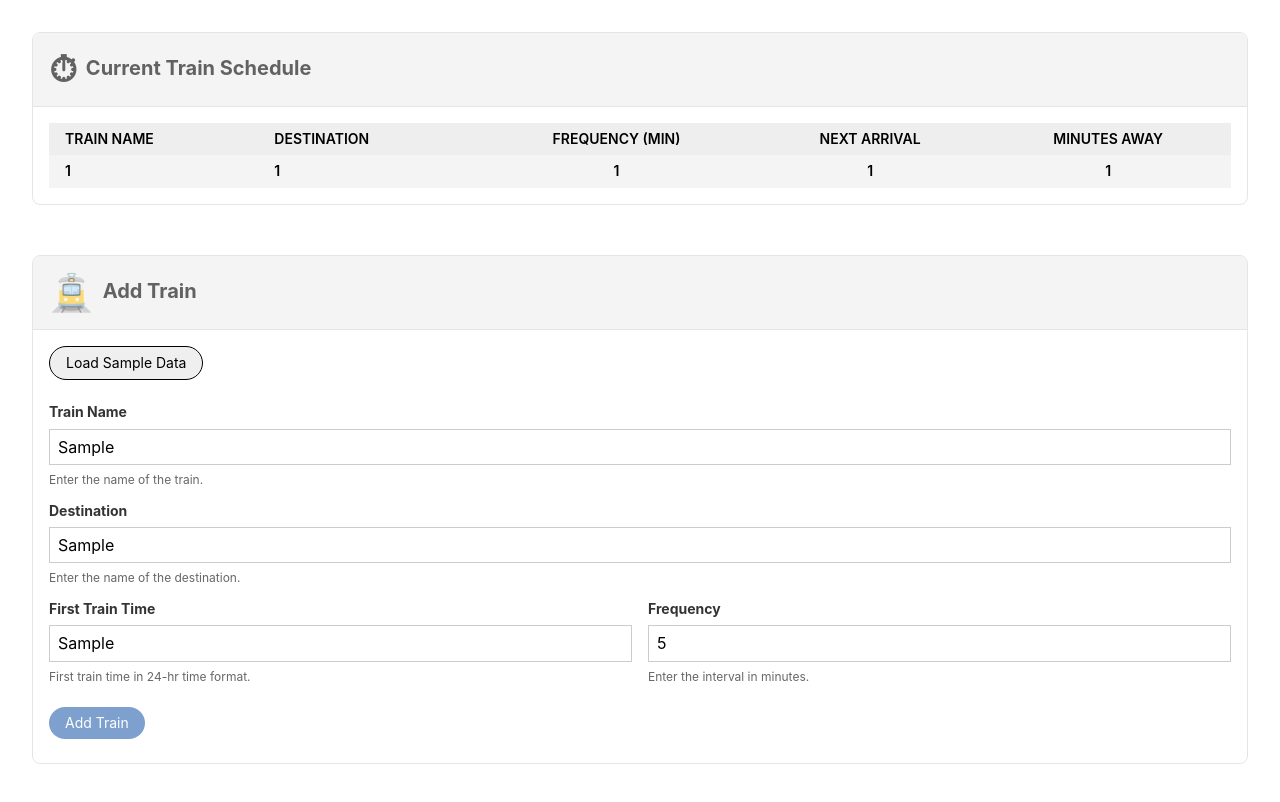
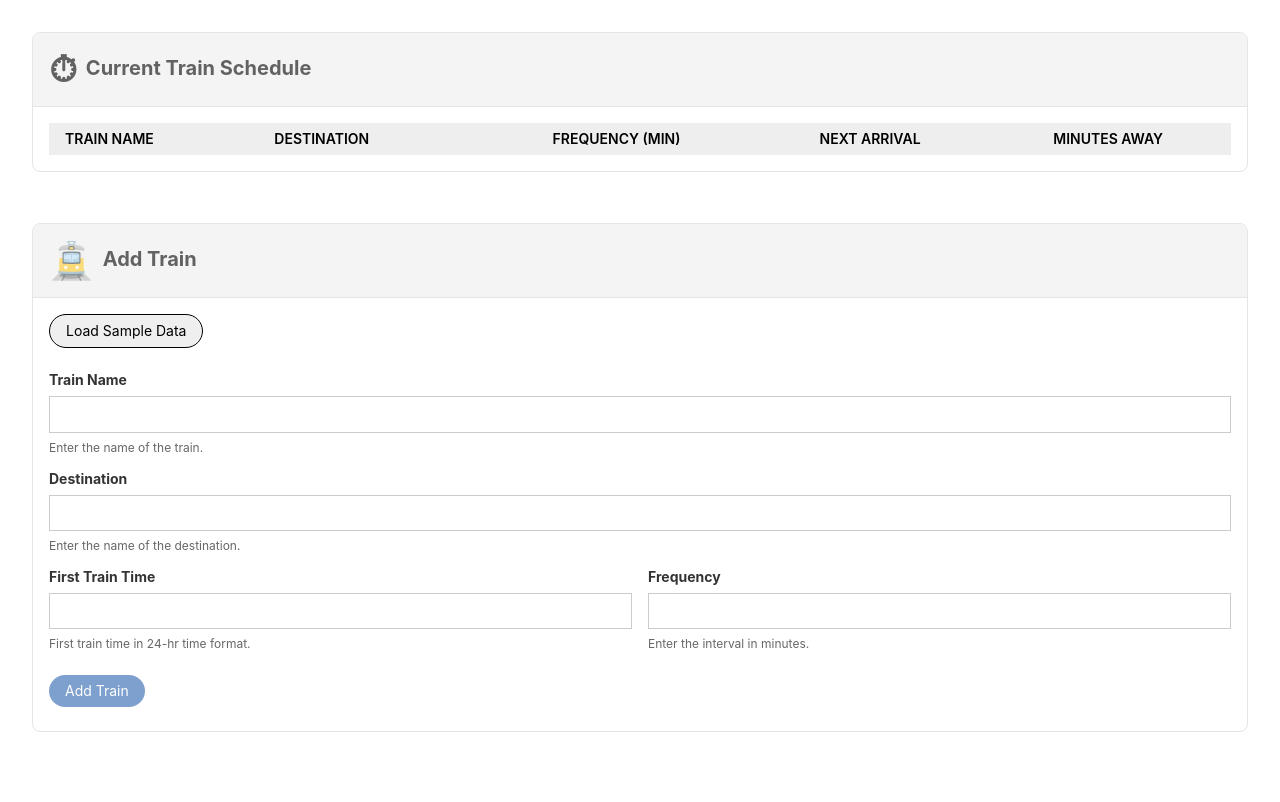
Before and after one commit to drukelly-zz/Train-Scheduler, a plain HTML site: page index.html in a window 1280 px wide. Both pictures are taken after typing "Sample", "Sample", "Sample", "5" into the empty fields and a click on the button "Add Train". Drawn offline with nearby package versions, Linux system fonts and the light colour scheme; no server answers.

Commit message:
Data being pushed to Firebase

```diff
--- a/assets/js/app.js
+++ b/assets/js/app.js
@@ -10,14 +10,11 @@ document.addEventListener("DOMContentLoaded", () => {
   };
   // Initialize Firebase App
   firebase.initializeApp(config);
+  const dataRef = firebase.database();
   // Set form DOM into a variable
   const form = document.querySelector("form");
-  // addTrain function
-  const addTrain = () => {
-    // #trainName
-    // #destination
-    // #firstTrainTime
-    // #frequency
+  // Add train to DB
+  const addTrainToDB = () => {
     const train = document.querySelector("#trainName").value.trim();
     const destination = document.querySelector("#destination").value.trim();
     const firstTrainTime = document.querySelector("#firstTrainTime").value.trim();
@@ -28,16 +25,24 @@ document.addEventListener("DOMContentLoaded", () => {
       return false;
     // Otherwise, add to Firebase DB
     } else {
-      console.log(train, destination, firstTrainTime, frequency);
-      // setTimeout(() => {
-      //   form.reset();
-      // }, 500);
+      dataRef.ref().push({
+        train,
+        destination,
+        firstTrainTime,
+        frequency,
+        dateAdded: firebase.database.ServerValue.TIMESTAMP
+      });
+      // console.log(train, destination, firstTrainTime, frequency);
+      setTimeout(() => {
+        form.reset();
+      }, 250);
     }
   }
-  // addToDB function
-  const addToDB = () => {
 
-  }
+  dataRef.ref().on("child_added", (childSnapshot) => {
+
+  })
+
   // loadSampleData function
   // Make it easy to test the app
   const trains = ["Snowpiercer", "Polar Express", "Thomas The Train", "BART", "Orient Express"];
@@ -62,5 +67,5 @@ document.addEventListener("DOMContentLoaded", () => {
   // On click handler for #btn-addTrain
   // Also works when user hits Enter/Return
   // because of button type="submit"
-  document.querySelector("#btn-addTrain").addEventListener("click", addTrain);
+  document.querySelector("#btn-addTrain").addEventListener("click", addTrainToDB);
 });
--- a/index.html
+++ b/index.html
@@ -36,13 +36,7 @@
             <th class="f6 fw6 ph3 pv2 tc ttu">Minutes Away</th>
           </thead>
           <tbody>
-            <tr class="striped--near-white">
-              <td class="f6 fw6 ph3 pv2 tl">1</td>
-              <td class="f6 fw6 ph3 pv2 tl">1</td>
-              <td class="f6 fw6 ph3 pv2 tc">1</td>
-              <td class="f6 fw6 ph3 pv2 tc">1</td>
-              <td class="f6 fw6 ph3 pv2 tc">1</td>
-            </tr>
+
           </tbody>
         </table>
       </div>
```
